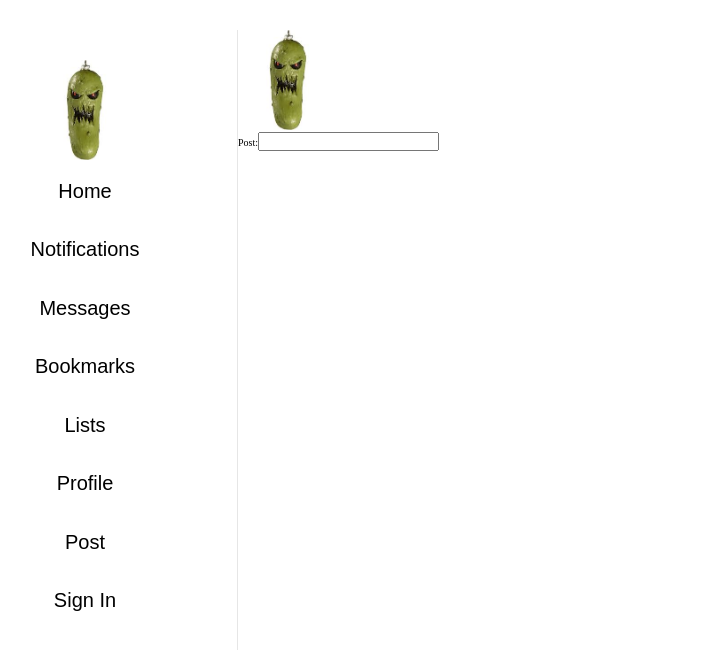
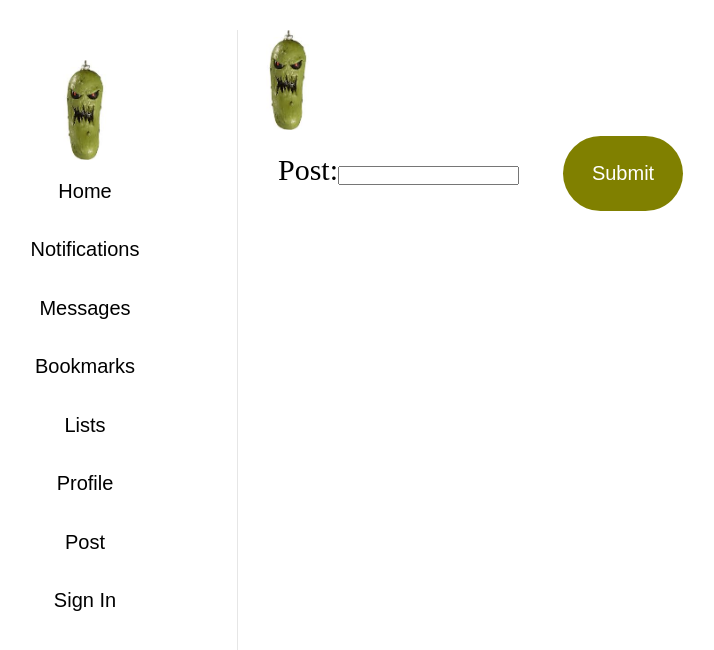
Before and after one commit to PTRI3-Squirtle/Pickle, a React app: page /post in a window 1280 px wide. Shown: the top 650 px of the page, without its empty margins (97-811 px from the left). Built offline with nearby package versions, Linux system fonts and the light colour scheme.

Commit message:
work on feed and siging routing and button style

```diff
--- a/src/frontend/Components/CreateNewPost.tsx
+++ b/src/frontend/Components/CreateNewPost.tsx
@@ -27,10 +27,20 @@ const CreateNewPost = (): JSX.Element => {
   };
 
   return (
-    <label>
-      Post:
-      <input type='text' name='post' />
-    </label>
+     <form>
+      <label className='submit_post_wrapper' >
+        Post:
+        <input id='post' type='text' name='post' />
+      </label>
+      <input
+           className='greenButton'
+            type='submit'
+            onClick={(e) => {
+              e.preventDefault();
+              console.log('e: ', e);
+            }}
+          />
+    </form>
   );
 };
 
--- a/src/frontend/Components/Feed.tsx
+++ b/src/frontend/Components/Feed.tsx
@@ -1,6 +1,7 @@
 /** @format */
 
 import React, { useState, useEffect } from 'react';
+import { useHistory } from 'react-router';
 import Post from './Post';
 import { mockPostInterface } from '../../types/types';
 import { gql, useQuery } from '@apollo/client';
@@ -19,7 +20,7 @@ const Feed = (): JSX.Element => {
       }
     }
   `;
-
+  const history = useHistory();
   // Array of post components used to populate feed
   const postsArray: Array<JSX.Element> = [];
   // let variable;
@@ -97,7 +98,7 @@ const Feed = (): JSX.Element => {
       </div> */}
       {postsArray}
       <div className='feed_postButton_wrapper'>
-        <button className='greenButton'>Post</button>
+        <button className='greenButton' onClick={() => history.push('/post')}>Post</button>
       </div>
     </div>
   );
--- a/src/frontend/Components/Signin.tsx
+++ b/src/frontend/Components/Signin.tsx
@@ -30,6 +30,7 @@ const Signin = (): JSX.Element => {
             ></input>
           </label>
           <input
+          className='greenButton'
             type='submit'
             id='submit'
             onClick={(e) => {
--- /dev/null
+++ b/src/frontend/Sass/components/_createNewPost.scss
@@ -0,0 +1,6 @@
+.submit_post_wrapper {
+    font-size: 3rem;
+    padding: 4rem;
+    min-height: 100%;
+    min-width: 100%;
+}
--- a/src/frontend/main.scss
+++ b/src/frontend/main.scss
@@ -22,6 +22,7 @@
 @import 'Sass/components/leftNavBar';
 @import 'Sass/components/feed';
 @import 'Sass/components/post';
+@import 'Sass/components/createNewPost';
 
 @import 'Sass/pages/home';
 @import 'Sass/pages/signin';
```
